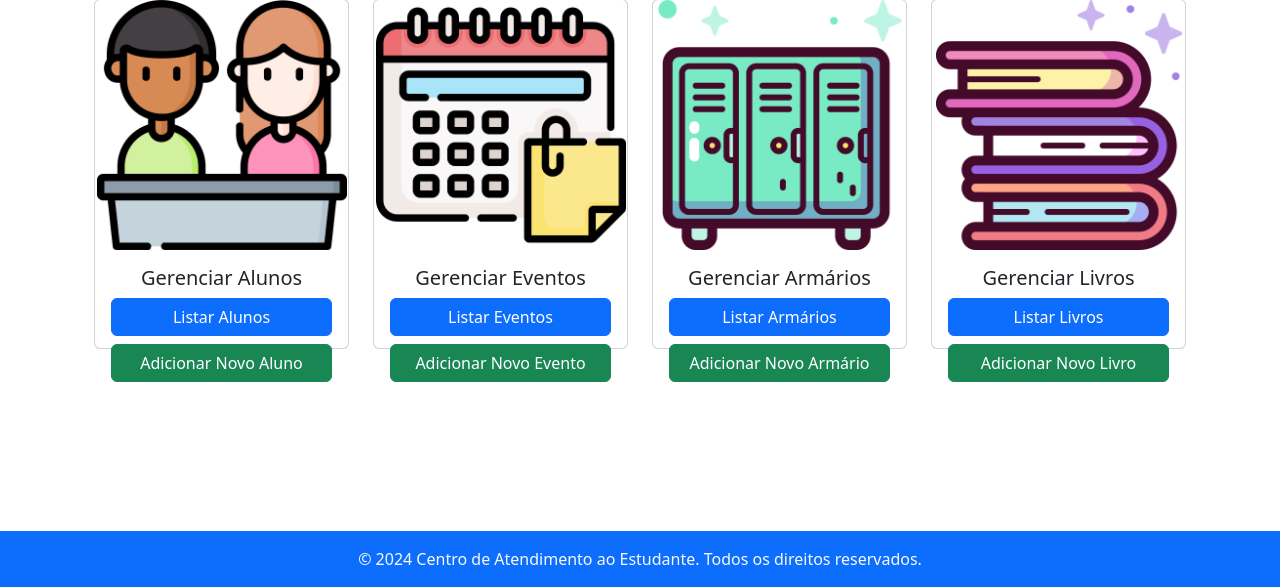
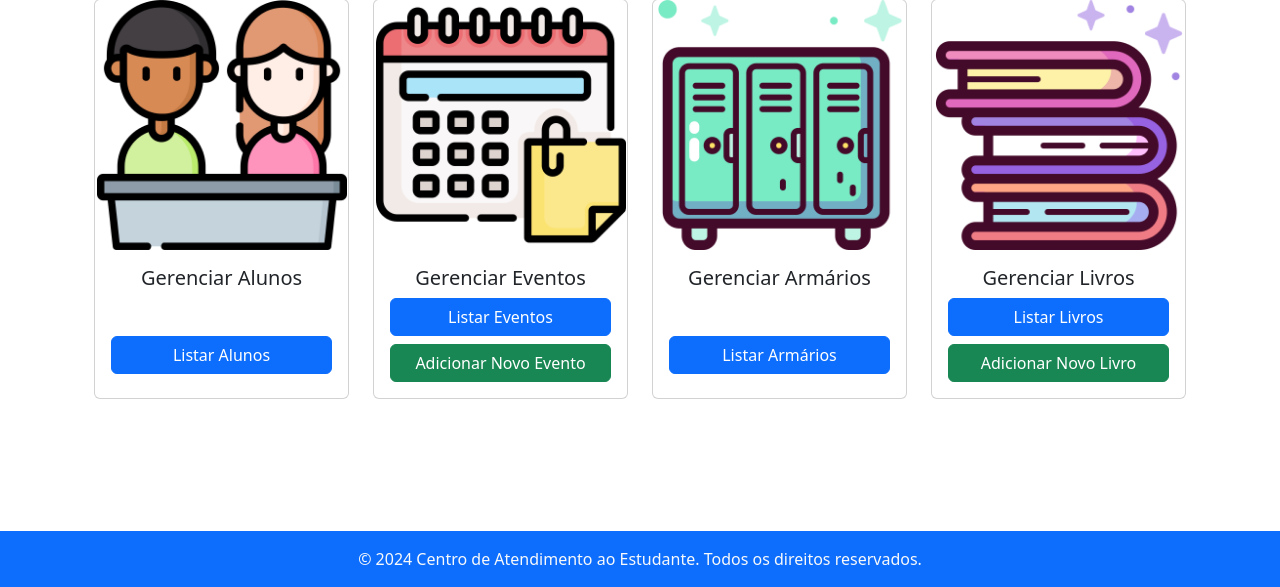
Before and after one commit to vicct0r/Cae_, a Django app: page /administracao/home/ in a window 1280 px wide. Shown: the part 213-800 px from the top of the page. Run offline with Django 5.2, Linux system fonts and the light colour scheme; the visitor is signed in with stand-in values (Sample User, id 1).

Commit message:
Versão limpa do código para uso em produção

```diff
--- a/armarios/views.py
+++ b/armarios/views.py
@@ -5,6 +5,7 @@ from django.views.generic import ListView, View
 from usuarios.mixins import UserProfilePictureMixin
 from django.contrib.auth.mixins import LoginRequiredMixin
 from django.shortcuts import get_object_or_404, redirect
+
 
 class ArmariosView(LoginRequiredMixin, UserProfilePictureMixin, ListView):
     template_name = 'listagem_armarios.html'
--- a/professor/templates/admin_home.html
+++ b/professor/templates/admin_home.html
@@ -9,56 +9,54 @@
 
     <div class="row justify-content-center">
         <!-- Card para Alunos -->
-        <div class="col-lg-3 col-md-4 col-sm-6 mb-4">
-            <div class="card text-center">
+        <div class="col-xl-3 col-lg-4 col-md-6 col-sm-12 mb-4">
+            <div class="card text-center h-100">
                 <img src="{% static 'images/discussion.png' %}" class="card-img-top icon-size" alt="Imagem de Alunos">
-                <div class="card-body">
+                <div class="card-body d-flex flex-column">
                     <h5 class="card-title">Gerenciar Alunos</h5>
-                    <div class="d-grid gap-2">
-                        <a href="{% url 'listagem_alunos' %}" class="btn btn-primary">Listar Alunos</a>
-                        <a href="" class="btn btn-success">Adicionar Novo Aluno</a>
+                    <div class="mt-auto">
+                        <a href="{% url 'listagem_alunos' %}" class="btn btn-primary mb-2 w-100">Listar Alunos</a>
                     </div>
                 </div>
             </div>
         </div>
 
         <!-- Card para Eventos -->
-        <div class="col-lg-3 col-md-4 col-sm-6 mb-4">
-            <div class="card text-center">
+        <div class="col-xl-3 col-lg-4 col-md-6 col-sm-12 mb-4">
+            <div class="card text-center h-100">
                 <img src="{% static 'images/memo.png' %}" class="card-img-top icon-size" alt="Imagem de Eventos">
-                <div class="card-body">
+                <div class="card-body d-flex flex-column">
                     <h5 class="card-title">Gerenciar Eventos</h5>
-                    <div class="d-grid gap-2">
-                        <a href="{% url 'evento_admin' %}" class="btn btn-primary">Listar Eventos</a>
-                        <a href="{% url 'evento_create' %}" class="btn btn-success">Adicionar Novo Evento</a>
+                    <div class="mt-auto">
+                        <a href="{% url 'evento_admin' %}" class="btn btn-primary mb-2 w-100">Listar Eventos</a>
+                        <a href="{% url 'evento_create' %}" class="btn btn-success w-100">Adicionar Novo Evento</a>
                     </div>
                 </div>
             </div>
         </div>
 
         <!-- Card para Armários -->
-        <div class="col-lg-3 col-md-4 col-sm-6 mb-4">
-            <div class="card text-center">
+        <div class="col-xl-3 col-lg-4 col-md-6 col-sm-12 mb-4">
+            <div class="card text-center h-100">
                 <img src="{% static 'images/lockers.png' %}" class="card-img-top icon-size" alt="Imagem de Armários">
-                <div class="card-body">
+                <div class="card-body d-flex flex-column">
                     <h5 class="card-title">Gerenciar Armários</h5>
-                    <div class="d-grid gap-2">
-                        <a href="{% url 'lista_armarios' %}" class="btn btn-primary">Listar Armários</a>
-                        <a href="" class="btn btn-success">Adicionar Novo Armário</a>
+                    <div class="mt-auto">
+                        <a href="{% url 'lista_armarios' %}" class="btn btn-primary mb-2 w-100">Listar Armários</a>
                     </div>
                 </div>
             </div>
         </div>
 
         <!-- Card para Livros -->
-        <div class="col-lg-3 col-md-4 col-sm-6 mb-4">
-            <div class="card text-center">
+        <div class="col-xl-3 col-lg-4 col-md-6 col-sm-12 mb-4">
+            <div class="card text-center h-100">
                 <img src="{% static 'images/book.png' %}" class="card-img-top icon-size" alt="Imagem de Livros">
-                <div class="card-body">
+                <div class="card-body d-flex flex-column">
                     <h5 class="card-title">Gerenciar Livros</h5>
-                    <div class="d-grid gap-2">
-                        <a href="{% url 'livros' %}" class="btn btn-primary">Listar Livros</a>
-                        <a href="{% url 'livros_add' %}" class="btn btn-success">Adicionar Novo Livro</a>
+                    <div class="mt-auto">
+                        <a href="{% url 'livros' %}" class="btn btn-primary mb-2 w-100">Listar Livros</a>
+                        <a href="{% url 'livros_add' %}" class="btn btn-success w-100">Adicionar Novo Livro</a>
                     </div>
                 </div>
             </div>
```
Also changed, not shown: db.sqlite3.
